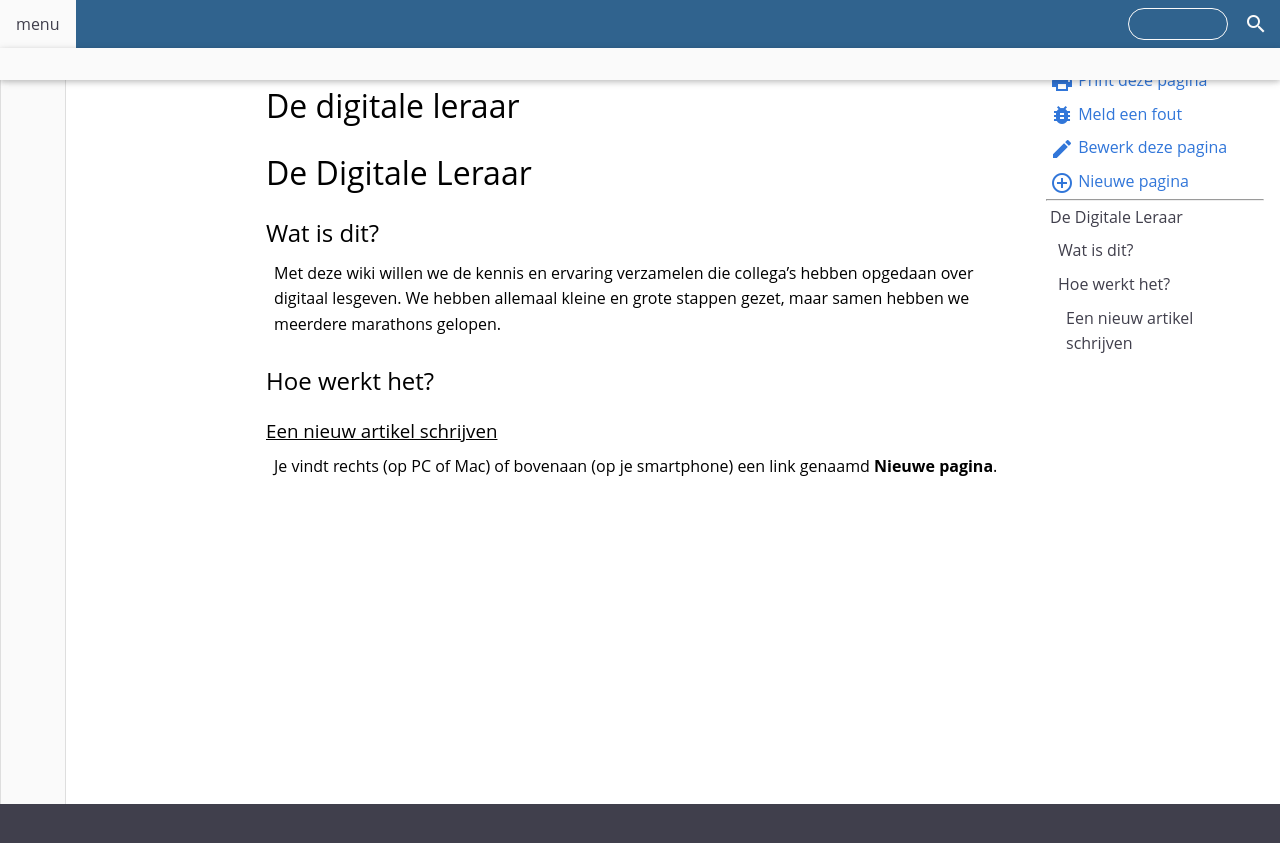
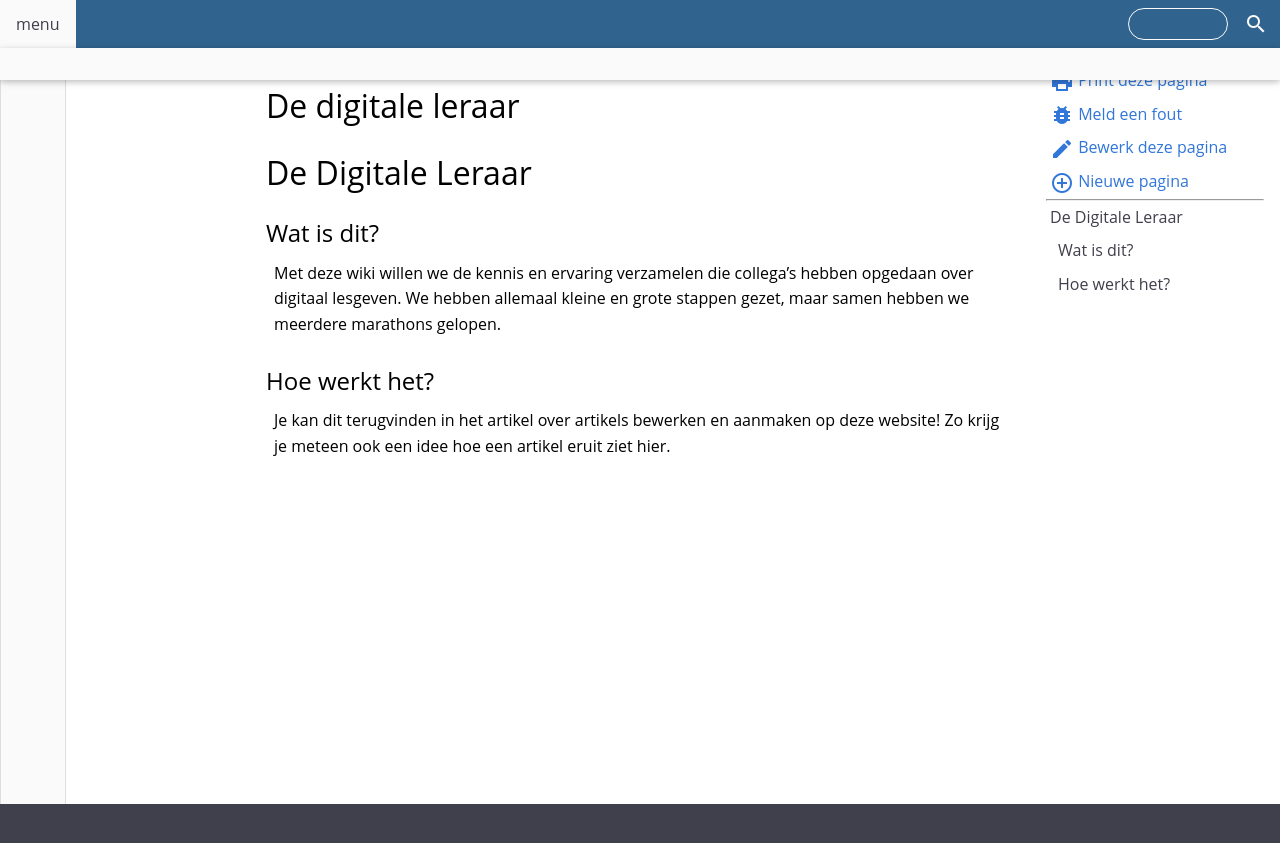
Before and after one commit to Pius-X-Antwerpen/digitale-leraar, a Jekyll site: the page built from index.md, in a window 1280 px wide. Shown: the top 843 px of the page. Built offline with Jekyll 4.4.1, drawn with Linux system fonts in a browser that asks for light colours; our own code applies the rules of GitHub Pages for plain Markdown files.

Commit message:
Update index.md

```diff
--- a/index.md
+++ b/index.md
@@ -9,6 +9,4 @@ Met deze wiki willen we de kennis en ervaring verzamelen die collega's hebben op
 
 ## Hoe werkt het?
 
-### Een nieuw artikel schrijven
-
-Je vindt rechts (op PC of Mac) of bovenaan (op je smartphone) een link genaamd **Nieuwe pagina**.
+Je kan dit terugvinden in het artikel over artikels bewerken en aanmaken op deze website! Zo krijg je meteen ook een idee hoe een artikel eruit ziet hier.
```
